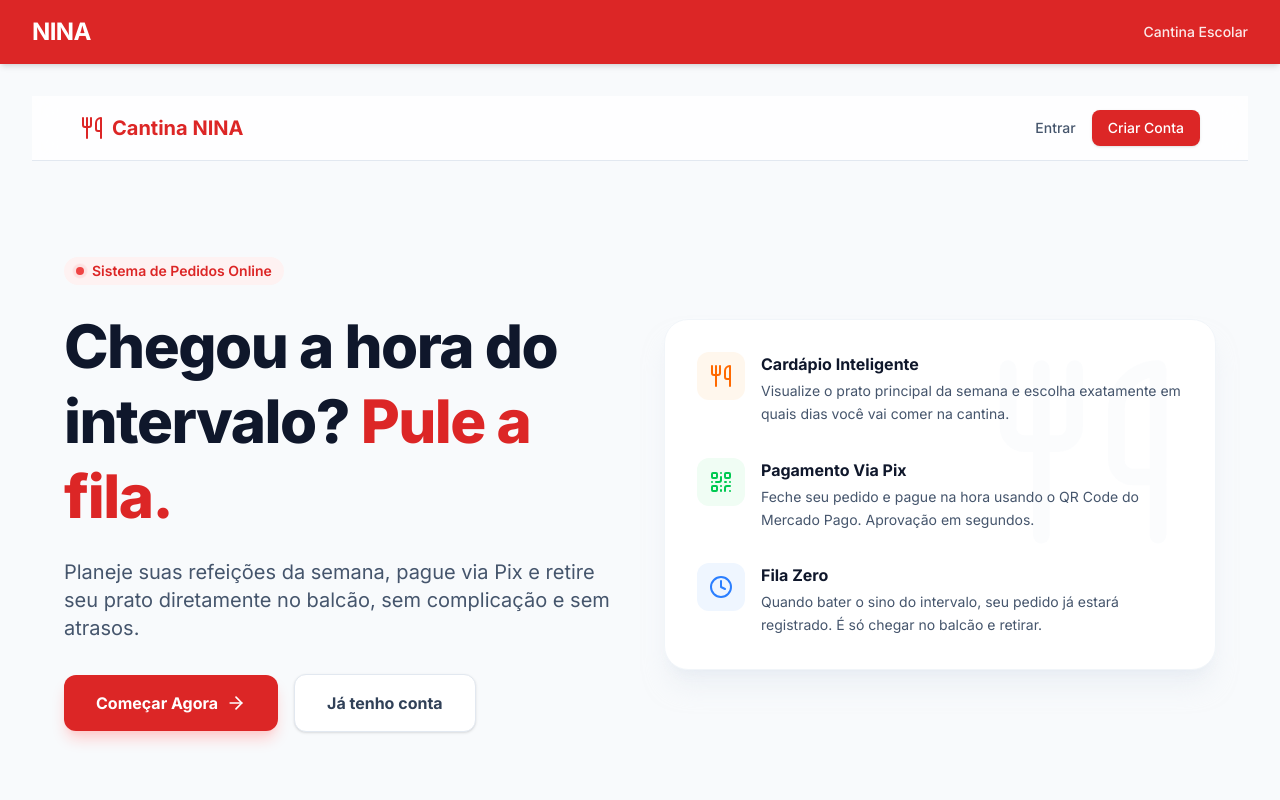
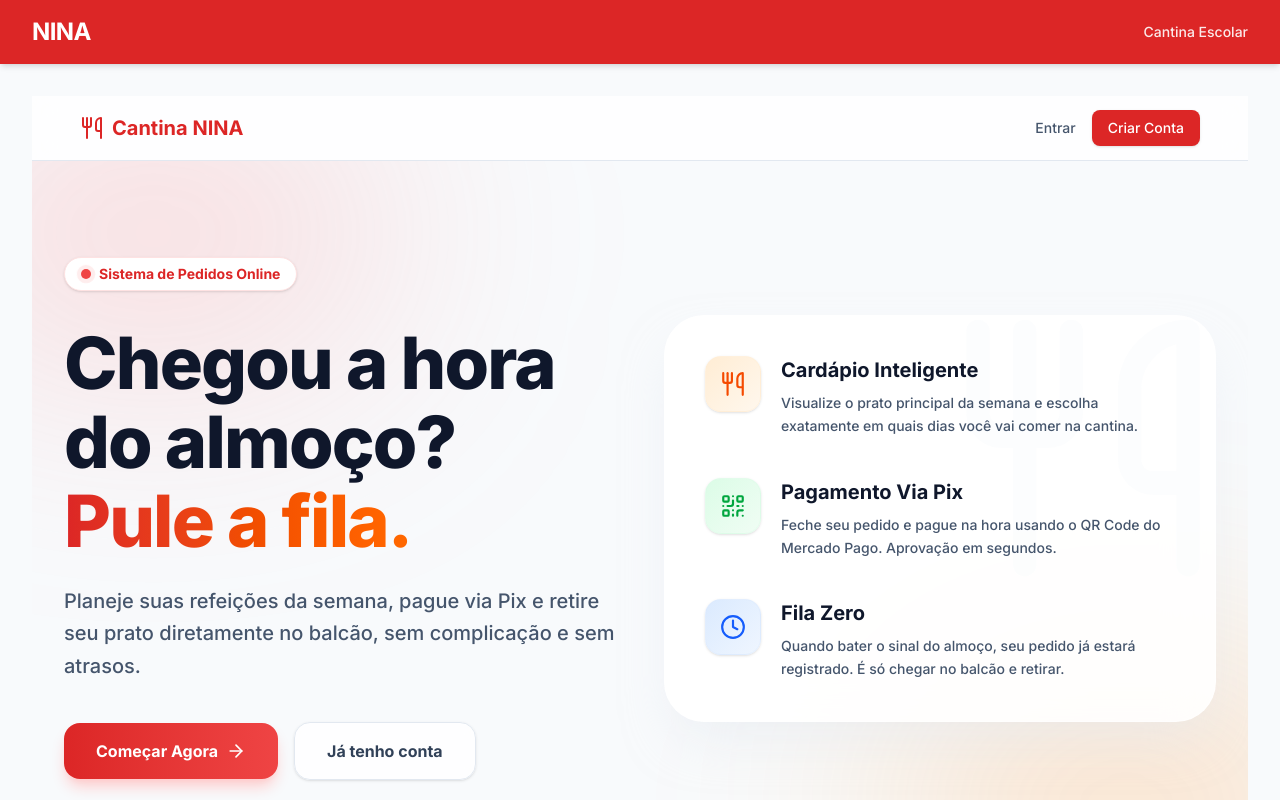
Before and after one commit to aicusmacai/cantina_nina, a Next.js app: page / in a window 1280 px wide. Shown: the top 800 px of the page. Built offline with nearby package versions, Linux system fonts and the light colour scheme; no server answers.

Commit message:
UI Polish and Premium Redesign

```diff
--- a/src/app/admin/pedidos/page.tsx
+++ b/src/app/admin/pedidos/page.tsx
@@ -46,7 +46,7 @@ export default async function AdminPedidosPage() {
             </thead>
             <tbody className="divide-y divide-slate-100">
               {pedidos?.map((pedido) => (
-                <tr key={pedido.id} className="hover:bg-slate-50 transition-colors">
+                <tr key={pedido.id} className="border-b border-slate-100 hover:bg-slate-50/80 transition-colors duration-200">
                   <td className="p-4 text-sm text-slate-600">
                     {new Date(pedido.created_at).toLocaleDateString('pt-BR')}
                   </td>
--- a/src/app/page.tsx
+++ b/src/app/page.tsx
@@ -48,77 +48,81 @@ export default async function Home() {
       </header>
 
       {/* Hero Section */}
-      <main className="flex-grow flex flex-col items-center justify-center p-4">
-        <div className="w-full max-w-6xl mx-auto flex flex-col lg:flex-row items-center gap-12 py-12 lg:py-20">
+      <main className="flex-grow flex flex-col items-center justify-center p-4 relative overflow-hidden">
+        {/* Decorative Background Elements */}
+        <div className="absolute top-[-10%] left-[-10%] w-[40%] h-[40%] bg-nina-red-400/20 rounded-full blur-[120px] pointer-events-none"></div>
+        <div className="absolute bottom-[-10%] right-[-10%] w-[40%] h-[40%] bg-orange-400/20 rounded-full blur-[120px] pointer-events-none"></div>
+
+        <div className="w-full max-w-6xl mx-auto flex flex-col lg:flex-row items-center gap-12 py-12 lg:py-20 relative z-10">
 
           <div className="flex-1 text-center lg:text-left">
-            <div className="inline-flex items-center gap-2 px-3 py-1 rounded-full bg-nina-red-50 text-nina-red-600 text-sm font-semibold mb-6">
-              <span className="relative flex h-2 w-2">
+            <div className="inline-flex items-center gap-2 px-4 py-1.5 rounded-full bg-white border border-nina-red-100 shadow-sm text-nina-red-600 text-sm font-bold mb-8 hover:shadow-md transition-shadow cursor-default">
+              <span className="relative flex h-2.5 w-2.5">
                 <span className="animate-ping absolute inline-flex h-full w-full rounded-full bg-nina-red-400 opacity-75"></span>
-                <span className="relative inline-flex rounded-full h-2 w-2 bg-nina-red-500"></span>
+                <span className="relative inline-flex rounded-full h-2.5 w-2.5 bg-nina-red-500"></span>
               </span>
               Sistema de Pedidos Online
             </div>
 
-            <h1 className="text-4xl md:text-6xl font-extrabold text-slate-900 tracking-tight leading-tight mb-6">
-              Chegou a hora do intervalo? <span className="text-nina-red-600">Pule a fila.</span>
+            <h1 className="text-5xl md:text-7xl font-extrabold text-slate-900 tracking-tight leading-[1.1] mb-6">
+              Chegou a hora do almoço? <span className="text-transparent bg-clip-text bg-gradient-to-r from-nina-red-600 to-orange-500">Pule a fila.</span>
             </h1>
 
-            <p className="text-lg md:text-xl text-slate-600 mb-8 max-w-2xl mx-auto lg:mx-0">
+            <p className="text-lg md:text-xl text-slate-600 mb-10 max-w-2xl mx-auto lg:mx-0 font-medium leading-relaxed">
               Planeje suas refeições da semana, pague via Pix e retire seu prato diretamente no balcão, sem complicação e sem atrasos.
             </p>
 
             <div className="flex flex-col sm:flex-row items-center gap-4 justify-center lg:justify-start">
               <Link
                 href="/cadastro"
-                className="w-full sm:w-auto flex items-center justify-center gap-2 bg-nina-red-600 hover:bg-nina-red-700 text-white font-bold py-4 px-8 rounded-xl shadow-lg shadow-nina-red-200 transition-all hover:scale-105"
+                className="w-full sm:w-auto flex items-center justify-center gap-2 bg-gradient-to-r from-nina-red-600 to-nina-red-500 hover:from-nina-red-700 hover:to-nina-red-600 text-white font-bold py-4 px-8 rounded-2xl shadow-lg shadow-nina-red-200 transition-all hover:-translate-y-1 hover:shadow-xl duration-300"
               >
                 Começar Agora
-                <ArrowRight size={20} />
+                <ArrowRight size={20} className="group-hover:translate-x-1 transition-transform" />
               </Link>
               <Link
                 href="/login"
-                className="w-full sm:w-auto flex items-center justify-center gap-2 bg-white hover:bg-slate-50 text-slate-700 font-bold py-4 px-8 rounded-xl shadow-sm border border-slate-200 transition-all"
+                className="w-full sm:w-auto flex items-center justify-center gap-2 bg-white/80 hover:bg-white text-slate-700 font-bold py-4 px-8 rounded-2xl shadow-sm border border-slate-200 transition-all hover:-translate-y-1 hover:shadow-md duration-300 backdrop-blur-sm"
               >
                 Já tenho conta
               </Link>
             </div>
           </div>
 
-          <div className="flex-1 w-full max-w-md lg:max-w-full">
-            <div className="bg-white p-8 rounded-3xl shadow-xl shadow-slate-200/50 border border-slate-100 relative overflow-hidden">
-              <div className="absolute top-0 right-0 p-8 text-slate-50 opacity-50 pointer-events-none">
-                <Utensils size={200} />
+          <div className="flex-1 w-full max-w-md lg:max-w-full group">
+            <div className="bg-white/90 backdrop-blur-xl p-8 md:p-10 rounded-[2.5rem] shadow-2xl shadow-slate-200/50 border border-white/50 relative overflow-hidden transition-all duration-500 hover:shadow-nina-red-100">
+              <div className="absolute -top-10 -right-10 p-8 text-slate-50 opacity-40 pointer-events-none group-hover:scale-110 group-hover:rotate-12 transition-all duration-700">
+                <Utensils size={280} />
               </div>
 
-              <div className="relative z-10 space-y-8">
-                <div className="flex gap-4">
-                  <div className="w-12 h-12 rounded-xl bg-orange-50 text-orange-500 flex items-center justify-center shrink-0">
-                    <Utensils size={24} />
+              <div className="relative z-10 space-y-10">
+                <div className="flex gap-5 items-start">
+                  <div className="w-14 h-14 rounded-2xl bg-gradient-to-br from-orange-100 to-orange-50 text-orange-600 flex items-center justify-center shrink-0 shadow-sm border border-orange-100/50">
+                    <Utensils size={26} />
                   </div>
                   <div>
-                    <h3 className="font-bold text-slate-900 mb-1">Cardápio Inteligente</h3>
-                    <p className="text-slate-600 text-sm leading-relaxed">Visualize o prato principal da semana e escolha exatamente em quais dias você vai comer na cantina.</p>
+                    <h3 className="text-xl font-bold text-slate-900 mb-2">Cardápio Inteligente</h3>
+                    <p className="text-slate-600 text-sm leading-relaxed font-medium">Visualize o prato principal da semana e escolha exatamente em quais dias você vai comer na cantina.</p>
                   </div>
                 </div>
 
-                <div className="flex gap-4">
-                  <div className="w-12 h-12 rounded-xl bg-green-50 text-green-500 flex items-center justify-center shrink-0">
-                    <QrCode size={24} />
+                <div className="flex gap-5 items-start">
+                  <div className="w-14 h-14 rounded-2xl bg-gradient-to-br from-green-100 to-green-50 text-green-600 flex items-center justify-center shrink-0 shadow-sm border border-green-100/50">
+                    <QrCode size={26} />
                   </div>
                   <div>
-                    <h3 className="font-bold text-slate-900 mb-1">Pagamento Via Pix</h3>
-                    <p className="text-slate-600 text-sm leading-relaxed">Feche seu pedido e pague na hora usando o QR Code do Mercado Pago. Aprovação em segundos.</p>
+                    <h3 className="text-xl font-bold text-slate-900 mb-2">Pagamento Via Pix</h3>
+                    <p className="text-slate-600 text-sm leading-relaxed font-medium">Feche seu pedido e pague na hora usando o QR Code do Mercado Pago. Aprovação em segundos.</p>
                   </div>
                 </div>
 
-                <div className="flex gap-4">
-                  <div className="w-12 h-12 rounded-xl bg-blue-50 text-blue-500 flex items-center justify-center shrink-0">
-                    <Clock size={24} />
+                <div className="flex gap-5 items-start">
+                  <div className="w-14 h-14 rounded-2xl bg-gradient-to-br from-blue-100 to-blue-50 text-blue-600 flex items-center justify-center shrink-0 shadow-sm border border-blue-100/50">
+                    <Clock size={26} />
                   </div>
                   <div>
-                    <h3 className="font-bold text-slate-900 mb-1">Fila Zero</h3>
-                    <p className="text-slate-600 text-sm leading-relaxed">Quando bater o sino do intervalo, seu pedido já estará registrado. É só chegar no balcão e retirar.</p>
+                    <h3 className="text-xl font-bold text-slate-900 mb-2">Fila Zero</h3>
+                    <p className="text-slate-600 text-sm leading-relaxed font-medium">Quando bater o sinal do almoço, seu pedido já estará registrado. É só chegar no balcão e retirar.</p>
                   </div>
                 </div>
               </div>
```
Also changed, not shown: src/app/aluno/FormularioPedido.tsx (+28 -22 lines).
